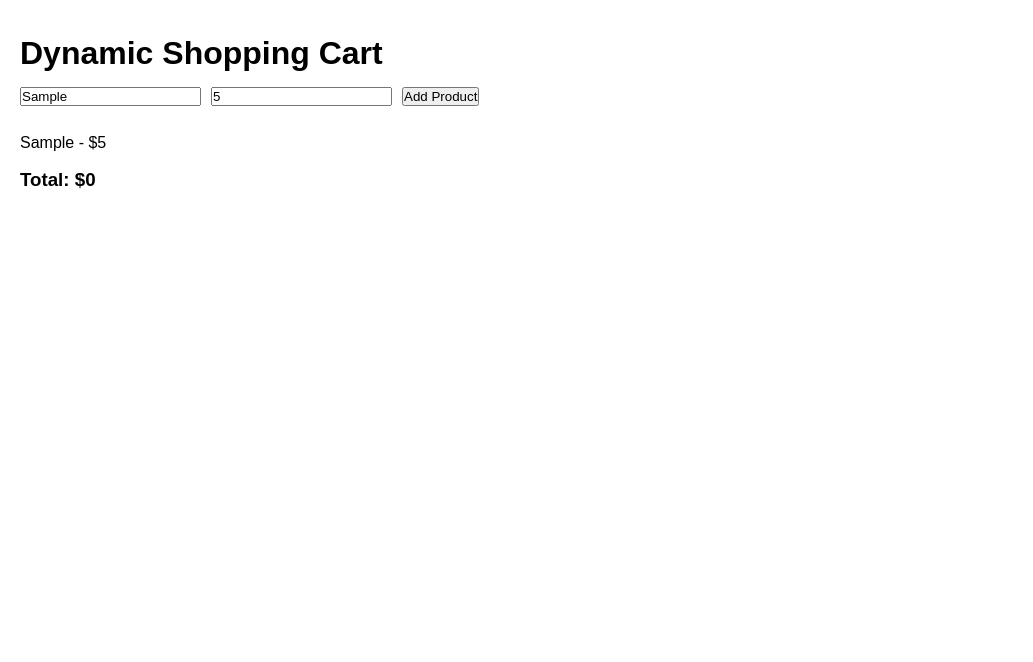
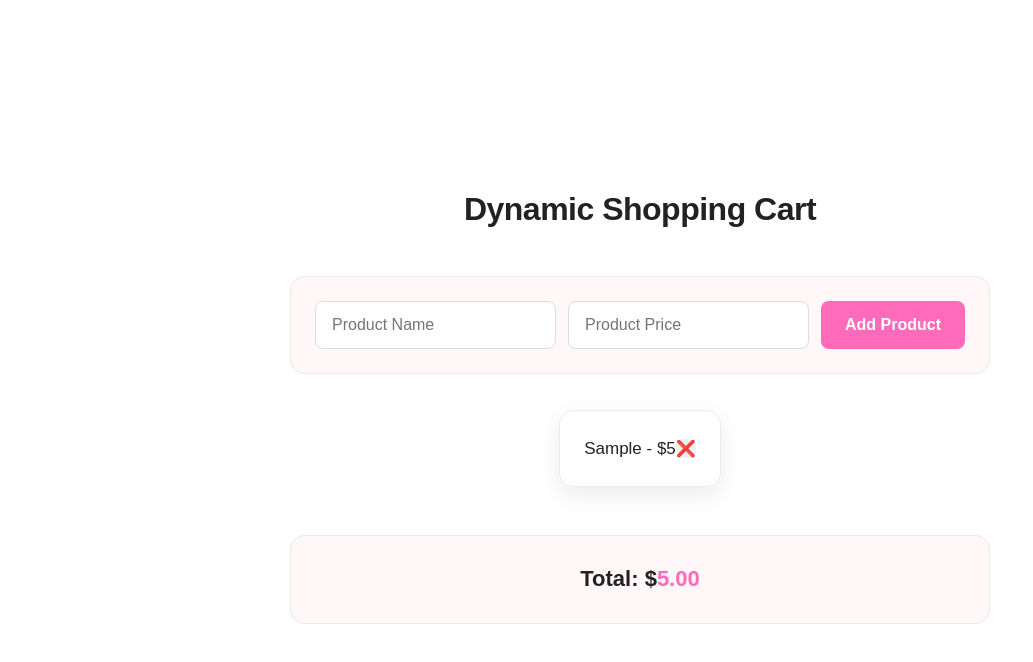
Before and after one commit to essencenroberts/dynamic-shopping-cart, a plain HTML site: page index.html in a window 1280 px wide. Both pictures are taken after typing "Sample", "5" into the empty fields and a click on the button "Add Product". Shown: the whole page, without its empty margins (0-1033 px from the left). Drawn offline with Linux system fonts and the light colour scheme.

Commit message:
final commit

```diff
--- a/index.html
+++ b/index.html
@@ -7,6 +7,8 @@
   <title>Dynamic Shopping Cart</title>
 </head>
 <body>
+
+  <main>
     <h1>Dynamic Shopping Cart</h1>
 
     <div id="product-container">
@@ -21,6 +23,8 @@
     <h3>Total:
       $<span id="total-price">0</span>
     </h3>
+  </main>
+
 
   <script src="script.js"></script>
 </body>
--- a/script.js
+++ b/script.js
@@ -12,7 +12,7 @@ const cart = document.getElementById('cart');
 
 const totalPriceSpan = document.getElementById('total-price');
 
-// step 2 create the data
+// step 2 create the data  / variables
 
 let totalPrice = 0;
 
@@ -30,45 +30,66 @@ let totalPrice = 0;
 function addToCart() {
   const productName = productNameInput.value; // get the user input
 
-  const productPrice = productPriceInput.value; // get the user price input
+  const productPrice = Number(productPriceInput.value); // get the user price input + convert to a # from a string
 
 
   const cartProduct = document.createElement("li"); //create new HTML element
 
   cartProduct.textContent = `${productName} - $${productPrice}` //put the user input text inside the new <li> element
 
+  cartProduct.dataset.price = productPrice;
+  //function to remove an item
+
+  const removeButton = document.createElement("button"); //create button element in HTML
+
+  removeButton.textContent = "❌";
+
+  removeButton.addEventListener("click", removeItem);
+
+  cartProduct.appendChild(removeButton);
+
   cart.appendChild(cartProduct);
 
+  updateTotalPrice(productPrice);
+
+  productNameInput.value = "";
+  productPriceInput.value = "";
+
+}
+
+function removeItem(event) {
+  const item = event.target.closest("li");
+
+  const price = Number(item.dataset.price);
+
+  updateTotalPrice(-price);
+
+  item.remove();
 }
 
 //function to update total price
 function updateTotalPrice(amount) {
   totalPrice += amount;
   totalPriceSpan.textContent = totalPrice.toFixed(2);
+
 }
 
 
-//function to remove an item
 
-function removeItem(event) {
-  const item = event.target.closest('li');
 
-  const price = parseFloat(item.dataset.price);
 
-  updateTotalPrice(-price);
 
-  item.remove();
-}
+// function updateQuantity() {
 
-function updateQuantity() {
+// }
 
-}
+// function validateInput() {
 
-function validateInput() {
-
-}
+// }
 
 // step 5 add event listeners - after declaring everything above
 addProductButton.addEventListener("click", addToCart);
 
-console.log(addToCart)
+//console.log(addToCart)
+
+// removeButton.addEventListener("click")
--- a/styles.css
+++ b/styles.css
@@ -1,3 +1,30 @@
+:root {
+  --primary: #ff6bba;
+  --primary-hover: #e95778;
+  --primary-soft: #ffd6df;
+
+  --background: #ffffff;
+  --surface-soft: #fff7f8;
+  --surface-grey: #f7f7f7;
+
+  --text-primary: #222222;
+  --text-secondary: #6A6A6A;
+
+  --border: #DDDDDD;
+  --border-soft: #EBEBEB;
+
+  --error: #51315;
+
+  --radius-sm: 8px;
+  --radiuus-md: 14px;
+  --radius-lg: 24px;
+  --radius-oill: 9999px;
+
+  --shadow-card:
+    0 8px 24px rgba(0, 0, 0, 0.08);
+
+}
+
 * {
   margin: 0;
   padding: 0;
@@ -9,36 +36,204 @@ body {
   align-items: center;
   align-content: center;
   font-family: Arial, Helvetica, sans-serif;
-  margin: 20px;
+  background: var(--background);
+  color: var(--text-primary);
+  min-height: 100vh;
+  padding: 40px 20px;
   line-height: 2.1;
 
 }
 
+h1 {
+  text-align: center;
+  font-size: 32px;
+  font-weight: 700;
+  margin-bottom: 32px;
+  letter-spacing: -0.5px;
+}
+
 #product-container {
+  max-width: 700px;
+  margin: 0 auto 40px;
+  background: var(--surface-soft);
+  padding: 24px;
+  border-radius: var(--radiuus-md);
+  border: 1px solid var(--border-soft);
   display: flex;
-  gap: 10px;
+  gap: 12px;
+  align-items: center;
   margin-bottom: 20px;
 
 }
 
+input {
+  flex: 1;
+  height: 48px;
+
+  border: 1px solid var(--border);
+  border-radius: var(--radius-sm);
+
+  padding: 0 16px;
+
+  font-size: 16px;
+  font-family: inherit;
+
+  color: var(--text-primary);
+
+  transition: border 0.2s ease;
+}
+
+input:focus {
+  outline: none;
+  border: 2px solid var(--primary);
+}
+
+
+
+/* .cart-item button {
+  margin-left: 10px;
+} */
+
+button {
+  border: none;
+  cursor: pointer;
+
+  font-family: inherit;
+  font-size: 16px;
+  font-weight: 600;
+
+  border-radius: var(--radius-sm);
+
+  transition:
+    background 0.2s ease;
+    transform 0.2s ease;
+  ;
+}
+
+#add-product {
+  height: 48px;
+  padding: 0 24px;
+
+  background: var(--primary);
+  color: white;
+}
+
+#add-product:hover {
+  background: var(--primary-hover)
+  transform: translateY(-2px);
+}
+
 #cart {
+  max-width: 700px;
+  margin: 0 auto;
+
   list-style: none;
   padding: 0;
 
+  display: flex;
+  flex-direction: column;
+  gap: 16px;
+}
+
+
+#cart li {
+  max-width: 700px;
+  margin: 16px auto;
+  display: flex;
+  justify-content: space-between;
+  align-items: center;
+
+  padding: 20px 24px;
+  border:  1px solid var(--border-soft);
+
+  border-radius: 14px;
+
+  box-shadow: 0 8px 24px rgba(0,0,0,0.08);
+  font-size: 17px;
+  font-weight: 500;
+
+  transition: transform .2s ease, box-shadow .2s ease;
 }
 
 .cart-item {
   display: flex;
   justify-content: space-between;
   align-items: center;
-  margin-bottom: 10px;
+
+  background: white;
+
+  border: 1px solid var(--border-soft);
+
+  border-radius: var(--radiuus-md);
+
+
+  padding: 18px 20px;
 }
 
 .cart-item span {
   flex: 1;
 
+  font-size: 16px;
+
 }
 
 .cart-item button {
-  margin-left: 10px;
+  background: transparent;
+
+  font-size: 20px;
+
+  padding: 8px;
+
+  border-radius: var(--radius-oill);
 }
+
+.cart-item button:hover {
+  background: var(--primary-soft);
+}
+
+h3 {
+  max-width: 700px;
+
+  margin: 32px auto 0;
+
+  padding: 20px;
+
+  background: var(--surface-soft);
+
+  border-radius: var(--radiuus-md);
+
+  border: 1px solid var(--border-soft);
+
+  text-align: center;
+
+  font-size: 22px;
+
+  font-weight: 600;
+}
+
+#total-price {
+  color: var(--primary);
+}
+
+@media (max-width: 744px) {
+  body {
+    padding: 24px 16px;
+  }
+
+  #product-container {
+    flex-direction: column;
+  }
+
+  input, #add-product {
+    width: 100%;
+  }
+
+  h1 {
+    font-size: 26px;
+  }
+
+  .cart-item {
+    padding: 16px;
+  }
+
+}
```
Lines whose indentation alone changed are shown as unchanged.
